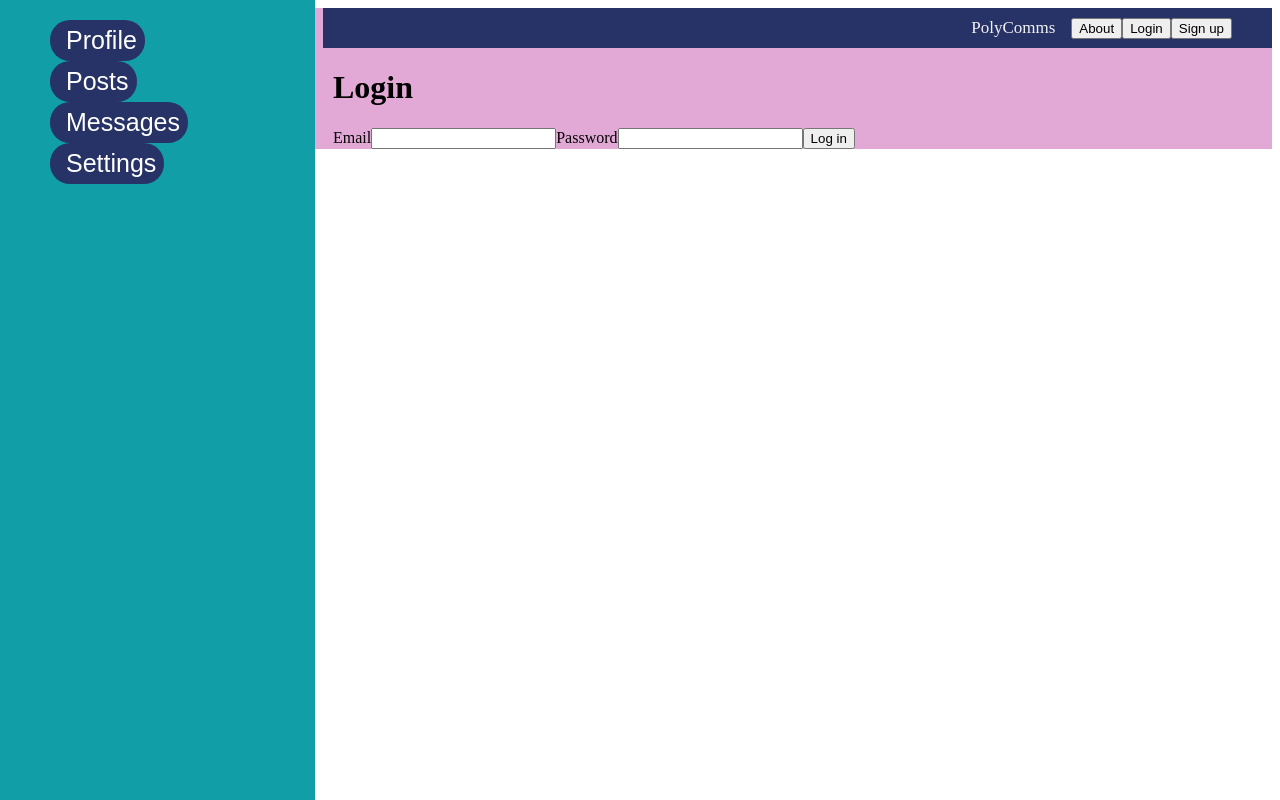
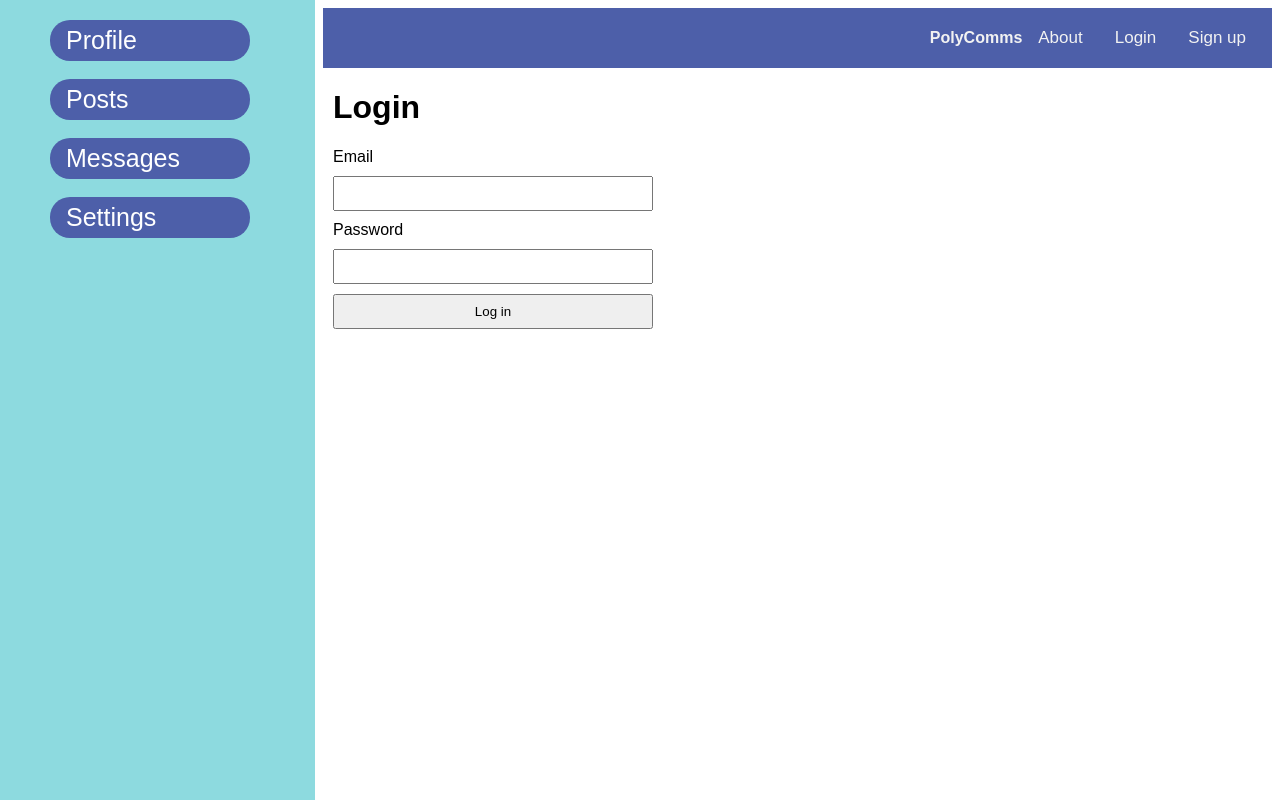
Before and after one commit to seanoyama/poly-commissions, a React (Vite) app in the folder packages/react-frontend/: page /login in a window 1280 px wide. Built offline with nearby package versions, Linux system fonts and the light colour scheme; no server answers.

Commit message:
longer sidebar buttons, cleaner post lists, applied loginForm style, and  less saturated colors

```diff
--- a/packages/react-frontend/src/App.css
+++ b/packages/react-frontend/src/App.css
@@ -188,6 +188,11 @@
     box-sizing: border-box;
   }
 
+  article.posts-list-card {
+    color: #E9D467;
+    font-family: "consolas", sans-serif;
+  }
+
   .posts-list-header {
     display: flex;
     justify-content: space-between;
--- a/packages/react-frontend/src/App.tsx
+++ b/packages/react-frontend/src/App.tsx
@@ -14,17 +14,19 @@ function App() {
           <div className="sidebar">
 
             <button>Profile</button>
+            <br></br>
             <form
               action="http://localhost:5173/posts"
               method="get">
               <button>Posts</button>
             </form>
-
+            <br></br>
             <form
               action="http://localhost:5173/messages"
               method="get">
               <button>Messages</button>
             </form>
+            <br></br>
 
             <button>Settings</button>
 
@@ -63,6 +65,7 @@ function App() {
               element={<MessagesPage />}
             />
             <Route path="/login" element={<LoginPage />} />
+            <Route path="/signup" element={<SignupPage />} />
             <Route path="/posts" element={<PostsPage />} />
             <Route path="/users/:uuid" element={<ProfilePage />} />
           </Routes>
--- a/packages/react-frontend/src/LoginForm.tsx
+++ b/packages/react-frontend/src/LoginForm.tsx
@@ -51,7 +51,7 @@ export default function LoginForm() {
 
   return (
     <form className="loginForm" onSubmit={handleSubmit}>
-      <label htmlFor="email">Email</label>
+      <label htmlFor="email">Email </label>
       <input
         id="email"
         name="email"
@@ -61,7 +61,7 @@ export default function LoginForm() {
         disabled={isSubmitting}
       />
 
-      <label htmlFor="password">Password</label>
+      <label htmlFor="password">Password </label>
       <input
         id="password"
         name="password"
--- a/packages/react-frontend/src/PostsList.tsx
+++ b/packages/react-frontend/src/PostsList.tsx
@@ -57,7 +57,8 @@ export default function PostsList({ user_id, refreshKey = 0 }: PostsListProps) {
 
       <section className="posts-list-grid">
         {posts.map((post) => (
-          <article className="posts-list-card" key={post.id}>
+          <div>
+            <article className="posts-list-card" key={post.id}>
             <img
               className="posts-list-image"
               src={post.image}
@@ -72,6 +73,9 @@ export default function PostsList({ user_id, refreshKey = 0 }: PostsListProps) {
               </p>
             </div>
           </article>
+          <br></br>
+          </div>
+
         ))}
       </section>
     </div>
--- a/packages/react-frontend/src/SignupForm.tsx
+++ b/packages/react-frontend/src/SignupForm.tsx
@@ -57,7 +57,7 @@ export default function SignupForm() {
 
   return (
     <form className="loginForm" onSubmit={handleSubmit}>
-      <label htmlFor="name">Name</label>
+      <label htmlFor="name">Name </label>
       <input
         id="name"
         name="name"
@@ -67,7 +67,7 @@ export default function SignupForm() {
         disabled={isSubmitting}
       />
 
-      <label htmlFor="email">Email</label>
+      <label htmlFor="email">Email </label>
       <input
         id="email"
         name="email"
@@ -77,7 +77,7 @@ export default function SignupForm() {
         disabled={isSubmitting}
       />
 
-      <label htmlFor="password">New password</label>
+      <label htmlFor="password">New password </label>
       <input
         id="password"
         name="password"
--- a/packages/react-frontend/src/index.css
+++ b/packages/react-frontend/src/index.css
@@ -1,6 +1,8 @@
 .page {
-  background-color: #e3a9d6;
+  /* background-color: #ffffff; */
+  font-family: sans-serif;
 }
+
 
 .navbar {
   margin-left: 315px;
@@ -10,21 +12,28 @@
   align-items: center;
   position: sticky;
   top: 0;
-  background-color: #273366;
+  background-color: #4D5FA9;
   overflow: hidden;
   top: 0;
   padding-right: 40px;
+  padding: 10px;
+  color: #f2f2f2;
+  font-weight: bold;
 }
-.navbar a {
+.navBarItem {
   float: left;
+  background-color: #4D5FA9;
   color: #f2f2f2;
+
   text-align: center;
   padding: 14px 16px;
   text-decoration: none;
   font-size: 17px;
+  text-decoration: none;
+  border: none;
 }
 
-.navbar a.navBarItem:hover {
+.navbar button.navBarItem:hover {
   background-color: #ddd;
   color: black;
 }
@@ -37,7 +46,7 @@
   z-index: 1; /* Stay on top */
   top: 0; /* Stay at the top */
   left: 0;
-  background-color: #119ea6; /* Black */
+  background-color: #8DDADF; /* Black */
   overflow-x: hidden; /* Disable horizontal scroll */
   padding-top: 20px;
 }
@@ -45,10 +54,11 @@
 /* The navigation menu links */
 .sidebar button {
   margin-left: 50px;
+  width: 200px;
   padding: 6px 8px 6px 16px;
   text-decoration: none;
   font-size: 25px;
-  background-color: #273366;
+  background-color: #4D5FA9;
   color: #ffffff;
   display: block;
   border-radius: 20px;
@@ -60,6 +70,7 @@
 /* When you mouse over the navigation links, change their color */
 .sidebar button:hover {
   color: #f1f1f1;
+  background-color: #1d274d;
 }
 
 /* Style page content */
@@ -77,114 +88,118 @@
     font-size: 18px;
   }
 }
-/* :root {
-  --text: #6b6375;
-  --text-h: #08060d;
-  --bg: #fff;
-  --border: #e5e4e7;
-  --code-bg: #f4f3ec;
-  --accent: #aa3bff;
-  --accent-bg: rgba(170, 59, 255, 0.1);
-  --accent-border: rgba(170, 59, 255, 0.5);
-  --social-bg: rgba(244, 243, 236, 0.5);
-  --shadow:
-    rgba(0, 0, 0, 0.1) 0 10px 15px -3px, rgba(0, 0, 0, 0.05) 0 4px 6px -2px;
 
-  --sans: system-ui, 'Segoe UI', Roboto, sans-serif;
-  --heading: system-ui, 'Segoe UI', Roboto, sans-serif;
-  --mono: ui-monospace, Consolas, monospace;
+/* directly copied+pasted from App.css,
+since it looks like PostsLists doesn't
+apply stuff from App.css properly.. */
 
-  font: 18px/145% var(--sans);
-  letter-spacing: 0.18px;
-  color-scheme: light dark;
-  color: var(--text);
-  background: var(--bg);
-  font-synthesis: none;
-  text-rendering: optimizeLegibility;
-  -webkit-font-smoothing: antialiased;
-  -moz-osx-font-smoothing: grayscale;
+.posts-list {
+    width: min(1100px, 100%);
+    padding: 32px;
+    box-sizing: border-box;
+  }
 
-  @media (max-width: 1024px) {
-    font-size: 16px;
+  article.posts-list-card {
+    background-color: #e5daa1;
+    width: 200px;
+    padding: 10px;
+  }
+
+  .posts-list-header {
+    display: flex;
+    justify-content: space-between;
+    align-items: center;
+    gap: 16px;
+    margin-bottom: 24px;
+
+    h1 {
+      margin: 0;
+      color: var(--text-h);
+    }
+
+    input {
+      width: min(280px, 100%);
+      padding: 10px 14px;
+      border: 1px solid var(--border);
+      border-radius: 8px;
+      color: var(--text-h);
+      background: var(--social-bg);
+      font: inherit;
     }
   }
 
-@media (prefers-color-scheme: dark) {
-  :root {
-    --text: #9ca3af;
-    --text-h: #f3f4f6;
-    --bg: #16171d;
-    --border: #2e303a;
-    --code-bg: #1f2028;
-    --accent: #c084fc;
-    --accent-bg: rgba(192, 132, 252, 0.15);
-    --accent-border: rgba(192, 132, 252, 0.5);
-    --social-bg: rgba(47, 48, 58, 0.5);
-    --shadow:
-      rgba(0, 0, 0, 0.4) 0 10px 15px -3px, rgba(0, 0, 0, 0.25) 0 4px 6px -2px;
+
+  .post-grid {
+    display: grid;
+    grid-template-columns: repeat(
+      auto-fill,
+      minmax(210px, 1fr)
+    );
+    gap: 20px;
   }
 
-  #social .button-icon {
-    filter: invert(1) brightness(2);
+  .post-card {
+    overflow: hidden;
+    border: 1px solid var(--border);
+    border-radius: 10px;
+    text-align: left;
+    background: var(--social-bg);
+    cursor: pointer;
+    transition:
+      transform 0.2s,
+      box-shadow 0.2s;
+
+    &:hover {
+      transform: translateY(-4px);
+      box-shadow: var(--shadow);
     }
   }
 
-#root {
-  width: 1126px;
-  max-width: 100%;
-  margin: 0 auto;
-  text-align: center;
-  border-inline: 1px solid var(--border);
-  min-height: 100svh;
-  display: flex;
-  flex-direction: column;
-  box-sizing: border-box;
+  .post-image {
+    display: block;
+    width: 100%;
+    aspect-ratio: 1 / 1;
+    object-fit: cover;
   }
 
-body {
-  margin: 0;
-}
+  .post-info {
+    padding: 14px;
 
-h1,
-h2 {
-  font-family: var(--heading);
-  font-weight: 500;
-  color: var(--text-h);
-}
-
-h1 {
-  font-size: 56px;
-  letter-spacing: -1.68px;
-  margin: 32px 0;
-  @media (max-width: 1024px) {
-    font-size: 36px;
-    margin: 20px 0;
-  }
-}
-h2 {
-  font-size: 24px;
-  line-height: 118%;
-  letter-spacing: -0.24px;
-  margin: 0 0 8px;
-  @media (max-width: 1024px) {
-    font-size: 20px;
-  }
-}
+    h2,
     p {
       margin: 0;
     }
 
-code,
-.counter {
-  font-family: var(--mono);
-  display: inline-flex;
-  border-radius: 4px;
+    h2 {
+      margin-bottom: 6px;
       color: var(--text-h);
+      font-size: 18px;
+    }
   }
 
-code {
+  .post-title {
+    color: var(--text);
     font-size: 15px;
-  line-height: 135%;
-  padding: 4px 8px;
-  background: var(--code-bg);
-} */
+    font-weight: 600;
+    margin-bottom: 6px;
+  }
+
+  .post-details {
+    color: var(--text);
+    opacity: 0.7;
+    font-size: 14px;
+  }
+
+  .loginForm {
+
+  display: flex;
+  flex-direction: column;
+  gap: 10px;
+  max-width: 320px;
+  }
+
+  .loginForm input,
+  .loginForm button {
+  box-sizing: border-box;
+  padding: 8px;
+  }
--- a/packages/react-frontend/src/main.tsx
+++ b/packages/react-frontend/src/main.tsx
@@ -1,6 +1,7 @@
 import { StrictMode } from "react";
 import { createRoot } from "react-dom/client";
 import "./index.css";
+import "./App.css";
 import App from "./App.tsx";
 
 const root = createRoot(
--- a/packages/react-frontend/src/pages/LoginPage.tsx
+++ b/packages/react-frontend/src/pages/LoginPage.tsx
@@ -3,7 +3,7 @@ import LoginForm from "../LoginForm";
 
 export default function LoginPage() {
   return (
-    <div className="main">
+    <div className="main" >
       <h1>Login</h1>
       <LoginForm />
     </div>
--- a/packages/react-frontend/src/pages/PostsPage.tsx
+++ b/packages/react-frontend/src/pages/PostsPage.tsx
@@ -68,7 +68,7 @@ export default function PostsPage() {
     <div className="main">
       <h1>Posts</h1>
 
-      <section>
+      <section className="loginForm">
         <h2>Create a listing</h2>
 
         <form onSubmit={handleSubmit}>
@@ -80,7 +80,7 @@ export default function PostsPage() {
               required
             />
           </label>
-
+          <br></br>
           <label>
             Price ($)
             <input
@@ -92,6 +92,7 @@ export default function PostsPage() {
               required
             />
           </label>
+          <br></br>
 
           <label>
             Category
@@ -110,6 +111,7 @@ export default function PostsPage() {
               ))}
             </select>
           </label>
+          <br></br>
 
           <label>
             Location
@@ -126,6 +128,7 @@ export default function PostsPage() {
             {submitting ? "Creating..." : "Create listing"}
           </button>
         </form>
+        <br></br>
 
         {error && <p role="alert">{error}</p>}
         {message && <p role="status">{message}</p>}
```
Lines whose indentation alone changed are shown as unchanged.
